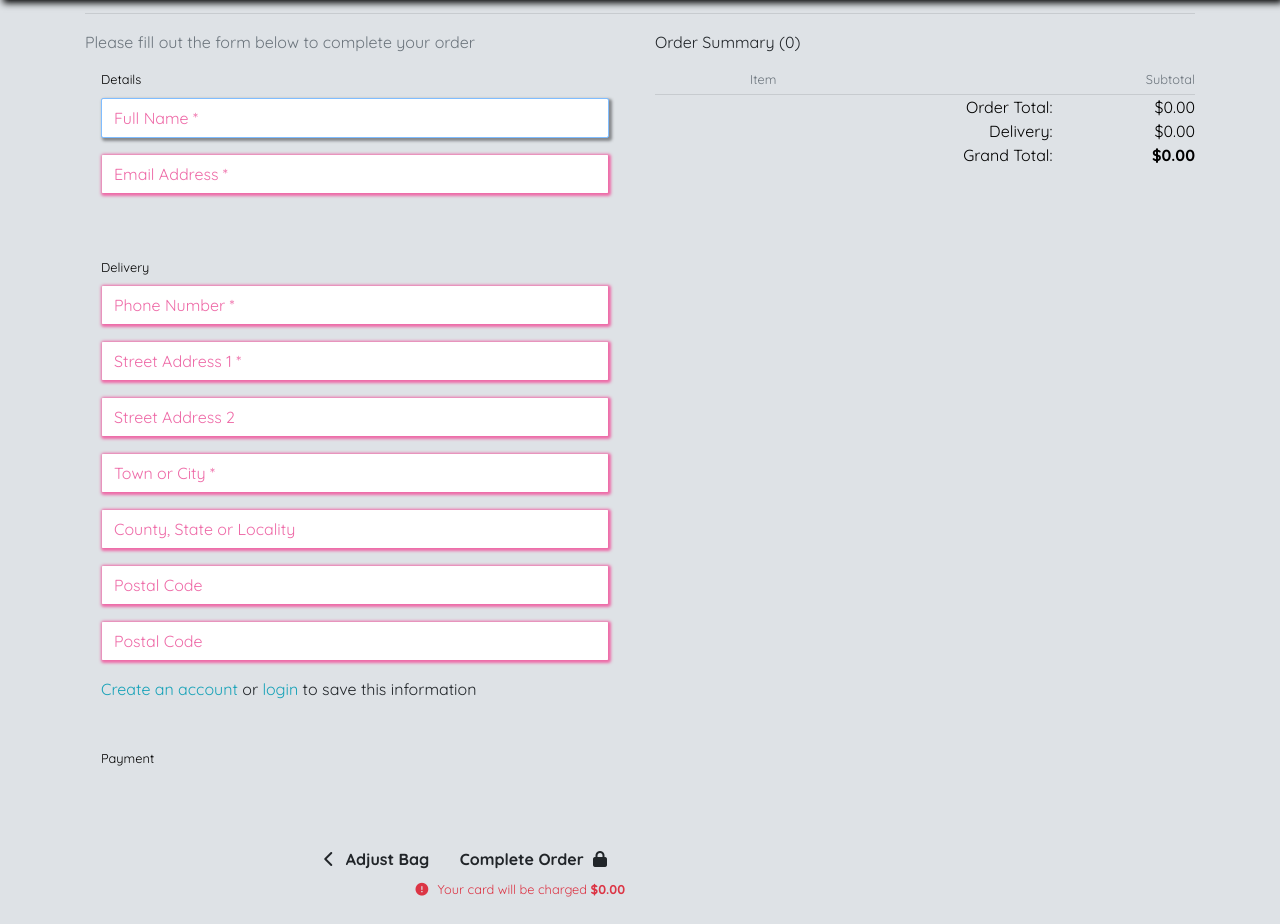
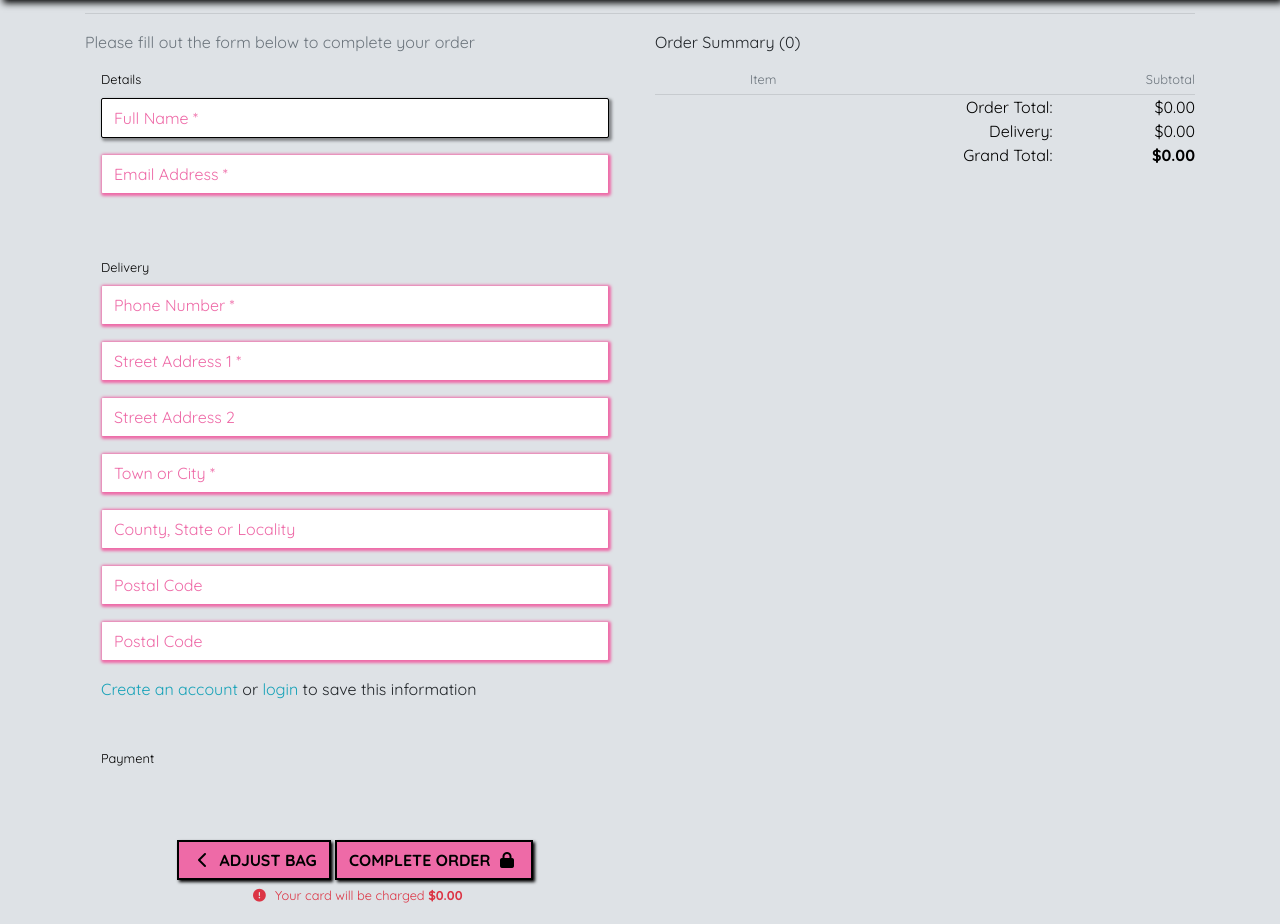
Before and after one commit to aineon/vg_practice, a Django app: template checkout/templates/checkout/checkout.html in a window 1280 px wide. Shown: the part 245-1169 px from the top of the page. Before the commit the page ends 1142 px from the top, so only its background shows below. Run offline with Django 3.2, Linux system fonts and the light colour scheme; the template is opened without the code that fills it: values that come from a table or form of the project are taken from there, others are empty; some libraries are stand-ins or nearby versions; some web fonts are replaced.

Commit message:
Add basic checkout functionality

```diff
--- a/checkout/static/checkout/css/checkout.css
+++ b/checkout/static/checkout/css/checkout.css
@@ -15,6 +15,7 @@
 .stripe-style-input:focus,
 .stripe-style-input:active {
    box-shadow:2px 2px 3px 1px #85878a;
+   border: 1px solid black;
 }
 
 .StripeElement--webkit-autofill {
--- a/checkout/static/checkout/js/stripe_elements.js
+++ b/checkout/static/checkout/js/stripe_elements.js
@@ -16,6 +16,53 @@ let style = {
         color: '#dc3545',
         iconColor: '#dc3545'
     }
-};
-var card = elements.create('card', {style: style});
+}
+let card = elements.create('card', {style: style});
 card.mount('#card-element');
+
+
+// Handle realtime validation errors on the card element
+card.addEventListener('change', function (event) {
+    let errorDiv = document.getElementById('card-errors');
+    if (event.error) {
+        let html = `
+            <span class="icon" role="alert">
+                <i class="fas fa-times"></i>
+            </span>
+            <span>${event.error.message}</span>
+        `;
+        $(errorDiv).html(html);
+    } else {
+        errorDiv.textContent = '';
+    }
+});
+
+// Handle form submit
+let form = document.getElementById('payment-form');
+
+form.addEventListener('submit', function(ev) {
+    ev.preventDefault();
+    card.update({ 'disabled': true});
+    $('#submit-button').attr('disabled', true);
+    stripe.confirmCardPayment(clientSecret, {
+        payment_method: {
+            card: card,
+        }
+    }).then(function(result) {
+        if (result.error) {
+            let errorDiv = document.getElementById('card-errors');
+            let html = `
+                <span class="icon" role="alert">
+                <i class="fas fa-times"></i>
+                </span>
+                <span>${result.error.message}</span>`;
+            $(errorDiv).html(html);
+            card.update({ 'disabled': false});
+            $('#submit-button').attr('disabled', false);
+        } else {
+            if (result.paymentIntent.status === 'succeeded') {
+                form.submit();
+            }
+        }
+    });
+});
--- a/checkout/templates/checkout/checkout.html
+++ b/checkout/templates/checkout/checkout.html
@@ -111,20 +111,20 @@
                         <div class="mb-3 text-danger" id="card-errors" role="alert"></div>
                     </fieldset>
 
-                    <div class="submit-button text-right mt-5 mb-2">
-						<a href="{% url 'view_bag' %}" class="btn btn-outline-black rounded-0">
+                    <div class="submit-button text-center mt-5 mb-2">
+						<a href="{% url 'view_bag' %}" class="btn shop-btn rounded-0">
 							<span class="icon">
 								<i class="fas fa-chevron-left"></i>
 							</span>
-							<span class="font-weight-bold">Adjust Bag</span>
+							<span class="font-weight-bold text-uppercase">Adjust Bag</span>
 						</a>
-						<button id="submit-button" class="btn btn-black rounded-0">
-							<span class="font-weight-bold">Complete Order</span>
+						<button id="submit-button" class="btn shop-btn rounded-0">
+							<span class="font-weight-bold text-uppercase">Complete Order</span>
 							<span class="icon">
 								<i class="fas fa-lock"></i>
 							</span>
 						</button>
-						<p class="small text-danger my-0">
+						<p class="small text-danger mt-1">
 							<span class="icon">
 								<i class="fas fa-exclamation-circle"></i>
 							</span>
--- a/velvet_goldmine/settings.py
+++ b/velvet_goldmine/settings.py
@@ -172,3 +172,6 @@ MEDIA_ROOT = os.path.join(BASE_DIR, 'media')
 
 FREE_DELIVERY_THRESHOLD = 50
 STANDARD_DELIVERY_PERCENTAGE = 10
+STRIPE_CURRENCY = 'eur'
+STRIPE_PUBLIC_KEY = os.getenv('STRIPE_PUBLIC_KEY', '')
+STRIPE_SECRET_KEY = os.getenv('STRIPE_SECRET_KEY', '')
```
Also changed, not shown: checkout/views.py (+24 -2 lines).
